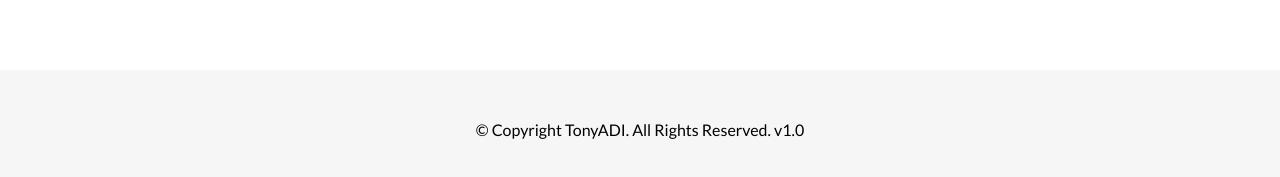
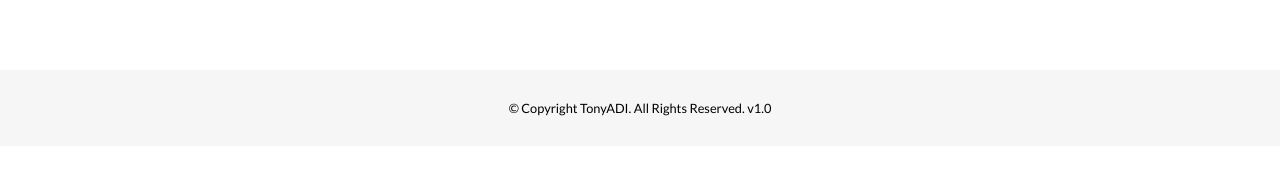
Before and after one commit to TonyADI/transit-hub, a React (Create React App) app: page / in a window 1280 px wide. Shown: the part 1823-2000 px from the top of the page. After the commit the page ends 1969 px from the top, so only its background shows below. Built offline with nearby package versions, Linux system fonts and the light colour scheme; no server answers.

Commit message:
Update Footer.css

```diff
--- a/src/components/Footer.css
+++ b/src/components/Footer.css
@@ -1,8 +1,9 @@
 .footer{
     background-color: #f6f6f6;
+    color: #000;
+    font-size: 80%;
     position: relative;
-    padding: 50px 0px;
+    padding: 30px 0px;
     margin-top: 100px;
     z-index: 0;
-    color: #000;
 }
```
